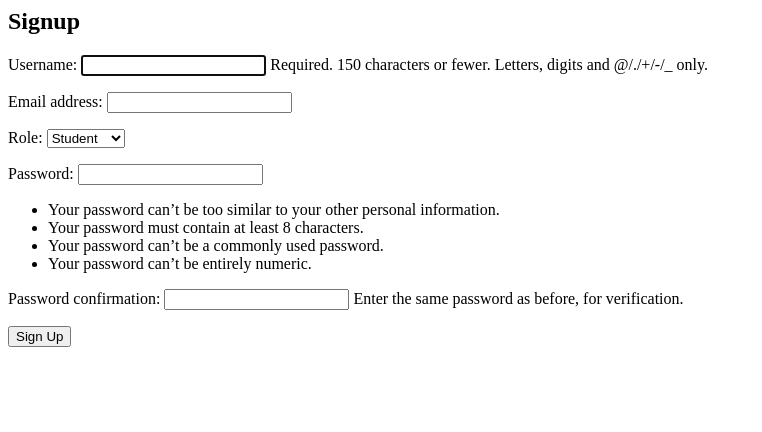
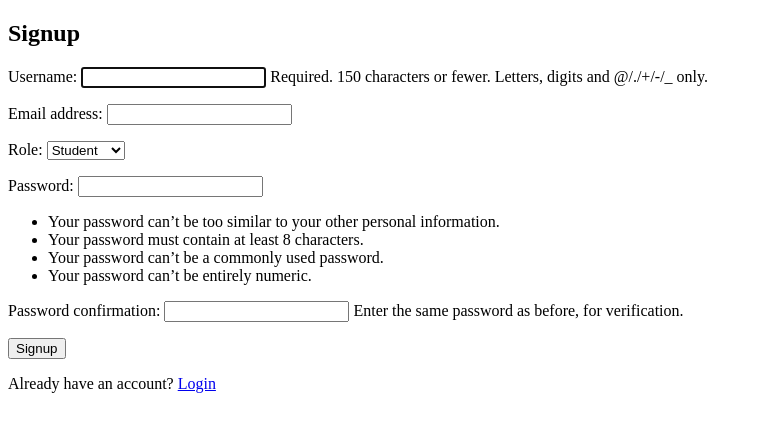
Before and after one commit to sagarika-maker/Bildung, a Django app: page /signup/ in a window 1280 px wide. Shown: the top 432 px of the page, without its empty margins (0-762 px from the left). Run offline with Django 5.2, Linux system fonts and the light colour scheme.

Commit message:
Add files via upload

```diff
--- a/users/models.py
+++ b/users/models.py
@@ -16,7 +16,7 @@ class User(AbstractUser):
 
 from django.db import models
 from django.conf import settings
-
+"""
 class Course(models.Model):
     title = models.CharField(max_length=255)
     description = models.TextField()
@@ -35,3 +35,4 @@ class Course(models.Model):
 
     def __str__(self):
         return self.title
+"""
--- a/users/templates/users/login.html
+++ b/users/templates/users/login.html
@@ -1,15 +1,15 @@
-<!-- templates/login.html -->
 <!DOCTYPE html>
 <html>
 <head>
-    <title>Login - Bildung</title>
+    <title>Login</title>
 </head>
 <body>
-    <h1>Login</h1>
+    <h2>Login</h2>
     <form method="post">
         {% csrf_token %}
         {{ form.as_p }}
         <button type="submit">Login</button>
     </form>
+    <p>Don’t have an account? <a href="{% url 'signup' %}">Signup</a></p>
 </body>
 </html>
--- a/users/templates/users/registration/signup.html
+++ b/users/templates/users/registration/signup.html
@@ -1,15 +1,15 @@
-<!-- templates/registration/signup.html -->
 <!DOCTYPE html>
 <html>
 <head>
-    <title>Sign Up - Bildung</title>
+    <title>Signup</title>
 </head>
 <body>
-    <h1>Sign Up</h1>
+    <h2>Signup</h2>
     <form method="post">
         {% csrf_token %}
         {{ form.as_p }}
-        <button type="submit">Sign Up</button>
+        <button type="submit">Signup</button>
     </form>
+    <p>Already have an account? <a href="{% url 'login' %}">Login</a></p>
 </body>
 </html>
--- a/users/urls.py
+++ b/users/urls.py
@@ -1,9 +1,12 @@
 from django.urls import path
+from django.contrib.auth.views import LoginView
 from . import views
 
 urlpatterns = [
     path("signup/", views.signup_view, name="signup"),
-    path("login/", views.login_view, name="login"),
+    path("login/", views.custom_login, name="login"),
     path("logout/", views.logout_view, name="logout"),
-    path("dashboard/", views.dashboard_view, name="dashboard"),
+    path('student/dashboard/', views.student_dashboard, name='student_dashboard'),
+    path('instructor/dashboard/', views.instructor_dashboard, name='instructor_dashboard'),
+    path('admin/dashboard/', views.admin_dashboard, name='admin_dashboard'),
 ]
--- a/users/views.py
+++ b/users/views.py
@@ -1,14 +1,36 @@
 from django.shortcuts import render, redirect
 from django.contrib.auth import login, authenticate, logout
 from django.contrib import messages
+from django.contrib.auth.decorators import login_required
+from django.contrib.auth.views import LoginView
+
 from .forms import SignUpForm
-from django.shortcuts import render, redirect
-from django.contrib.auth import login
-from django.contrib.auth.forms import UserCreationForm
-from .forms import SignUpForm
-from django.contrib.auth import login
-from django.shortcuts import render, redirect
+from courses.models import Course
 
+from django.shortcuts import redirect
+from django.contrib.auth import login, authenticate
+from django.contrib import messages
+
+def custom_login(request):
+    if request.method == "POST":
+        username = request.POST.get("username")
+        password = request.POST.get("password")
+        user = authenticate(request, username=username, password=password)
+        if user is not None:
+            login(request, user)
+            # Redirect based on role
+            if user.role == "student":
+                return redirect("student_dashboard")
+            elif user.role == "instructor":
+                return redirect("instructor_dashboard")
+            else:
+                return redirect("admin_dashboard")
+        else:
+            messages.error(request, "Invalid username or password.")
+    return render(request, "users/login.html")
+
+
+# --- Signup ---
 def signup_view(request):
     if request.method == 'POST':
         form = SignUpForm(request.POST)
@@ -25,75 +47,65 @@ def signup_view(request):
                 return redirect('admin_dashboard')
     else:
         form = SignUpForm()
-    return render(request, 'users/signup.html', {'form': form})
+    return render(request, 'users/registration/signup.html', {'form': form})
 
 
+# --- Login ---
+class CustomLoginView(LoginView):
+    template_name = "users/registration/login.html"
 
-from django.contrib.auth.views import LoginView
-
-class CustomLoginView(LoginView):
     def get_success_url(self):
         user = self.request.user
         if user.role == 'student':
-            return 'http://student.lvh.me:8000/'
+            return "http://student.lvh.me:8000/"
         elif user.role == 'instructor':
-            return 'http://instructor.lvh.me:8000/'
+            return "http://instructor.lvh.me:8000/"
         else:
-            return 'http://admin.lvh.me:8000/'
-
-def login_view(request):
-    if request.method == "POST":
-        username = request.POST.get("username")
-        password = request.POST.get("password")
-        user = authenticate(request, username=username, password=password)
-        if user:
-            login(request, user)
-            return redirect("dashboard")
-        else:
-            messages.error(request, "Invalid credentials")
-    return render(request, "users/login.html")
+            return "http://admin.lvh.me:8000/"
 
 
+# --- Logout ---
 def logout_view(request):
     logout(request)
     return redirect("login")
 
 
+# --- Dashboards ---
 def dashboard_view(request):
     if not request.user.is_authenticated:
         return redirect("login")
 
     if request.user.role == "student":
-        return render(request, "users/student_dashboard.html")
+        return redirect("student_dashboard")
     elif request.user.role == "instructor":
-        return render(request, "users/instructor_dashboard.html")
+        return redirect("instructor_dashboard")
     elif request.user.role == "admin":
-        return render(request, "users/admin_dashboard.html")
+        return redirect("admin_dashboard")
 
-
-from django.contrib.auth.decorators import login_required
-from django.shortcuts import redirect, render
-from courses.models import Course
 
 @login_required(login_url='/login/')
 def student_dashboard(request):
-    print("Student dashboard view called!")
-    # Ensure only students access this view
     if request.user.role != 'student':
         return redirect('login')
 
-    courses = Course.objects.filter(enrollment__student=request.user)
-    return render(request, 'student/dashboard.html', {'courses': courses})
+    enrolled_courses = Course.objects.filter(enrollments__student=request.user)
+    return render(request, 'courses/student_dashboard.html', {'enrolled_courses': enrolled_courses})
 
+
+from django.shortcuts import render, redirect, get_object_or_404
+from django.contrib.auth.decorators import login_required
+#from .models import Course
+#from .forms import CourseForm
 
 @login_required(login_url='/login/')
 def instructor_dashboard(request):
-    print("instructor  dashboard view called!")
     if request.user.role != 'instructor':
         return redirect('login')
 
     courses = Course.objects.filter(instructor=request.user)
-    return render(request, 'instructor/dashboard.html', {'courses': courses})
+    return render(request, 'courses/instructor_dashboard.html', {
+        'courses': courses
+    })
 
 
 @login_required(login_url='/login/')
@@ -101,5 +113,4 @@ def admin_dashboard(request):
     if request.user.role != 'admin':
         return redirect('login')
 
-    # Admin-specific logic
     return render(request, 'admin/dashboard.html')
```
Also changed, not shown: users/templates/base.html (added, +17 -0 lines), users/migrations/0001_initial.py.
